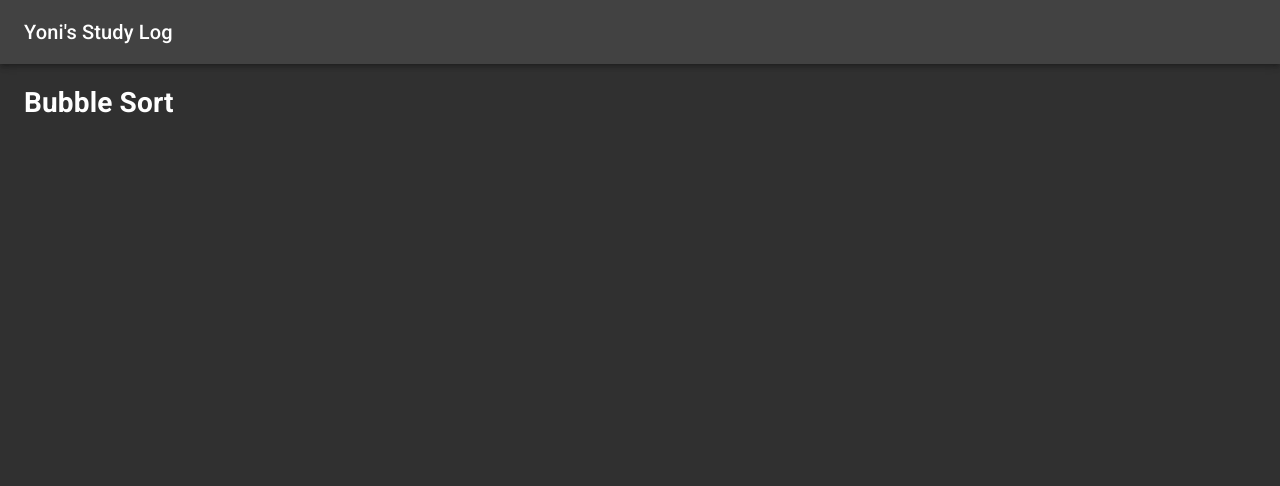
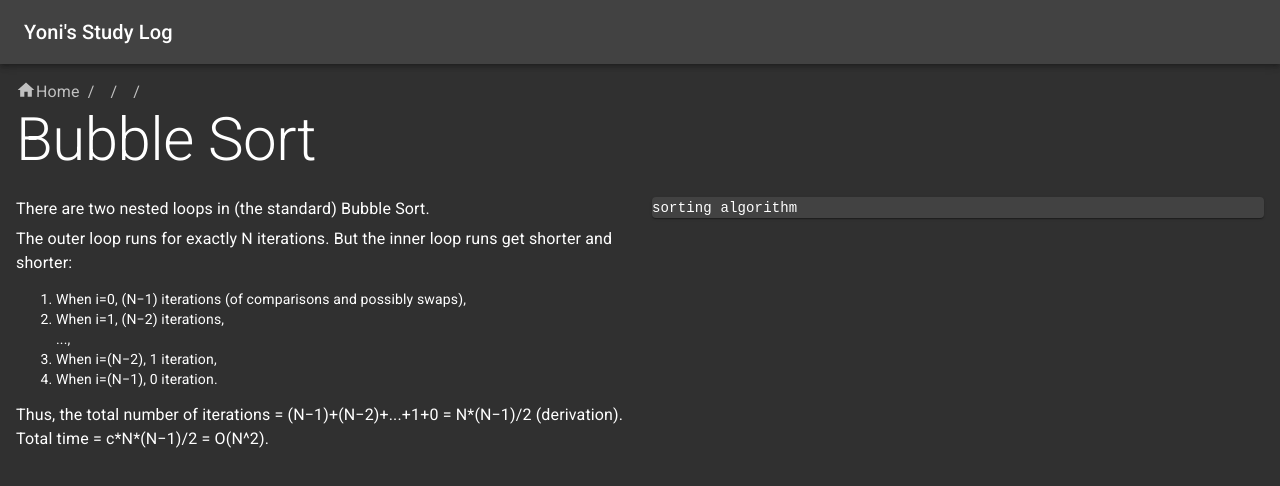
Before and after one commit to yoniakabecky/study-log, a Next.js app: page /algorithms/sort/bubble in a window 1280 px wide. Shown: the top 486 px of the page. Built offline with nearby package versions, Linux system fonts and the light colour scheme.

Commit message:
Implement breadcrumbs and bubble page

```diff
--- /dev/null
+++ b/Routes.ts
@@ -0,0 +1,13 @@
+export const HOME = "/";
+
+export const ALGORITHMS = "/algorithms";
+
+export const SORT = "/algorithms/sort";
+export const BUBBLE = "/algorithms/sort/bubble";
+
+export const breadcrumbNameMap: { [key: string]: string } = {
+  HOME: "Home",
+  ALGORITHMS: "Algorithms",
+  SORT: "Sort",
+  BUBBLE: "Bubble",
+};
--- /dev/null
+++ b/components/LinkedBreadcrumbs.tsx
@@ -0,0 +1,39 @@
+import Breadcrumbs from "@material-ui/core/Breadcrumbs";
+import Typography from "@material-ui/core/Typography";
+import HomeIcon from "@material-ui/icons/Home";
+import React, { ReactElement } from "react";
+
+import Link from "@@/components/NonDecorationLink";
+import { breadcrumbNameMap } from "@@/Routes";
+
+interface Props {
+  pathname: String;
+}
+
+export default function LinkedBreadcrumbs({ pathname }: Props): ReactElement {
+  const pathNames = pathname.split("/").filter((x) => x);
+
+  return (
+    <Breadcrumbs aria-label="breadcrumb">
+      <Link href="/" style={{ display: "flex" }}>
+        <HomeIcon style={{ width: 20, height: 20 }} />
+        Home
+      </Link>
+
+      {pathNames.map((_, index) => {
+        const last = index === pathNames.length - 1;
+        const href = `/${pathNames.slice(0, index + 1).join("/")}`;
+
+        return last ? (
+          <Typography key={`breadcrumb-${index}`}>
+            {breadcrumbNameMap[href]}
+          </Typography>
+        ) : (
+          <Link href={href} key={`breadcrumb-${index}`}>
+            {breadcrumbNameMap[href]}
+          </Link>
+        );
+      })}
+    </Breadcrumbs>
+  );
+}
--- a/components/Navbar.tsx
+++ b/components/Navbar.tsx
@@ -3,9 +3,10 @@ import AppBar from "@material-ui/core/AppBar";
 import Container from "@material-ui/core/Container";
 import Toolbar from "@material-ui/core/Toolbar";
 import Typography from "@material-ui/core/Typography";
-import Link from "next/link";
 import React, { ReactElement } from "react";
-import styled from "styled-components";
+
+import Link from "@@/components/NonDecorationLink";
+import { HOME } from "@@/Routes";
 
 const useStyles = makeStyles(() =>
   createStyles({
@@ -22,18 +23,11 @@ export default function Navbar(): ReactElement {
     <AppBar position="static">
       <Container maxWidth="lg">
         <Toolbar className={classes.toolbar}>
-          <Link href="/">
-            <Anchor>
-              <Typography variant="h6">Yoni's Study Log</Typography>
-            </Anchor>
+          <Link href={HOME}>
+            <Typography variant="h6">Yoni's Study Log</Typography>
           </Link>
         </Toolbar>
       </Container>
     </AppBar>
   );
 }
-
-const Anchor = styled.a`
-  text-decoration: none;
-  cursor: pointer;
-`;
--- /dev/null
+++ b/components/NonDecorationLink.tsx
@@ -0,0 +1,30 @@
+import Link from "next/link";
+import React, { ReactElement } from "react";
+import styled from "styled-components";
+
+interface Props {
+  children: React.ReactNode;
+  href: string;
+  style?: React.CSSProperties;
+  className?: string;
+}
+
+export default function NonDecorationLink({
+  children,
+  href,
+  style,
+  className,
+}: Props): ReactElement {
+  return (
+    <Link href={href}>
+      <Anchor style={style} className={className}>
+        {children}
+      </Anchor>
+    </Link>
+  );
+}
+
+const Anchor = styled.a`
+  text-decoration: none;
+  cursor: pointer;
+`;
--- a/pages/algorithms/sort/bubble.tsx
+++ b/pages/algorithms/sort/bubble.tsx
@@ -1,15 +1,61 @@
 import Container from "@material-ui/core/Container";
+import Grid from "@material-ui/core/Grid";
+import Typography from "@material-ui/core/Typography";
+import Paper from "@material-ui/core/Paper";
+import { useRouter } from "next/router";
 import React, { ReactElement } from "react";
 
 import Layout from "@@/components/Layout";
+import LinkedBreadcrumbs from "@@/components/LinkedBreadcrumbs";
 
 interface Props {}
 
 export default function BubbleSortPage({}: Props): ReactElement {
+  const pathname = useRouter()?.pathname;
+
   return (
     <Layout>
-      <Container maxWidth="lg">
-        <h1>Bubble Sort</h1>
+      <Container maxWidth="lg" style={{ padding: "1rem" }}>
+        <LinkedBreadcrumbs pathname={pathname} />
+
+        <Typography variant="h2" component="h1" gutterBottom>
+          Bubble Sort
+        </Typography>
+        <Grid container spacing={3}>
+          <Grid item xs={12} sm={6}>
+            <Typography variant="body1" gutterBottom>
+              There are two nested loops in (the standard) Bubble Sort.
+            </Typography>
+
+            <Typography variant="body1">
+              The outer loop runs for exactly N iterations. But the inner loop
+              runs get shorter and shorter:
+            </Typography>
+
+            <ol>
+              <li>
+                When i=0, (N−1) iterations (of comparisons and possibly swaps),
+              </li>
+              <li>When i=1, (N−2) iterations,</li>
+              <span>...,</span>
+              <li>When i=(N−2), 1 iteration,</li>
+              <li>When i=(N−1), 0 iteration.</li>
+            </ol>
+
+            <Typography variant="body1">
+              Thus, the total number of iterations = (N−1)+(N−2)+...+1+0 =
+              N*(N−1)/2 (derivation).
+              <br />
+              Total time = c*N*(N−1)/2 = O(N^2).
+            </Typography>
+          </Grid>
+
+          <Grid item xs={12} sm={6}>
+            <Paper>
+              <code>sorting algorithm</code>
+            </Paper>
+          </Grid>
+        </Grid>
       </Container>
     </Layout>
   );
```
Also changed, not shown: components/ContentNavigator.tsx (+5 -11 lines).
